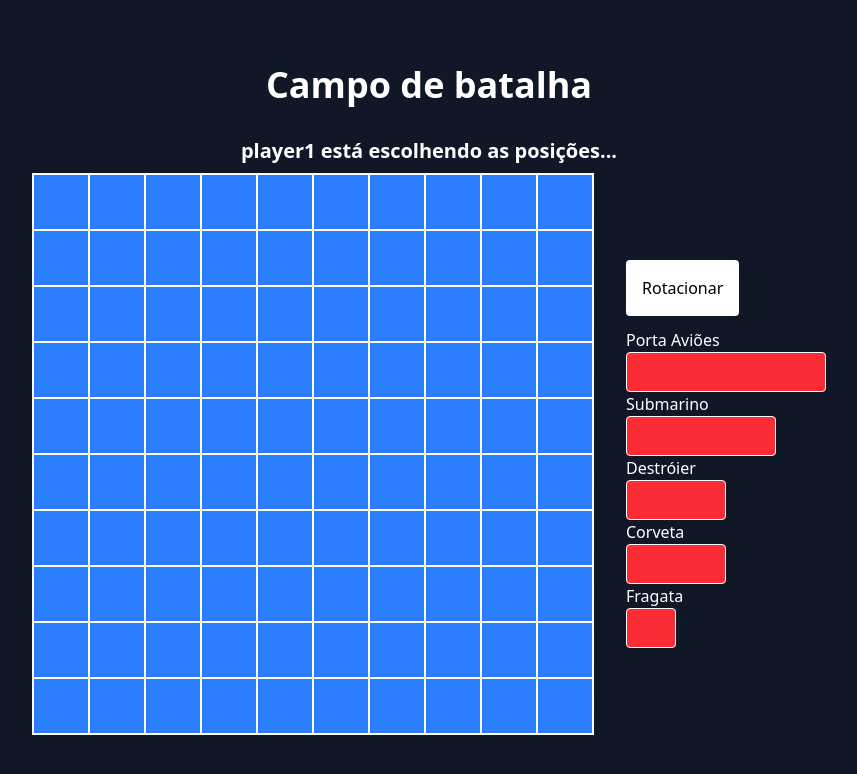
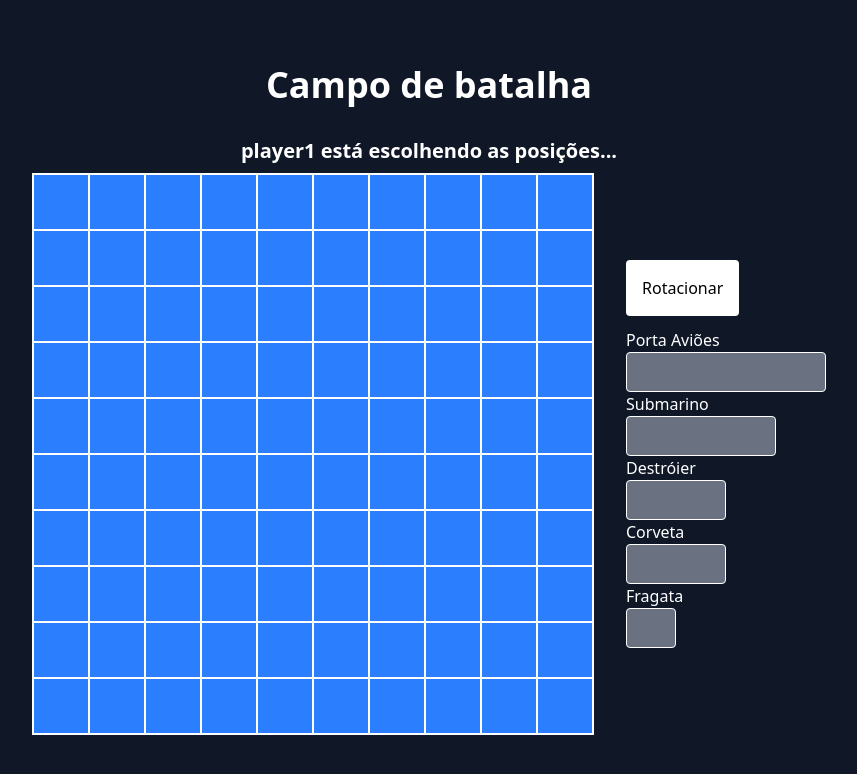
Before and after one commit to figueiredojoaopedro/battleship, a React (Vite) app: page /pages/game in a window 1280 px wide. Shown: the top 774 px of the page, without its empty margins (211-1068 px from the left). Built offline with nearby package versions, Linux system fonts and the light colour scheme.

Commit message:
game logic done

```diff
--- a/src/pages/Game/Game.tsx
+++ b/src/pages/Game/Game.tsx
@@ -1,14 +1,14 @@
 import { useState } from "react";
 
 type ShipPosition = { row: number | null; col: number | null; hit: boolean };
-type Grid = (null | boolean)[][];
+type Grid = (null | boolean | String)[][];
 type Ship = {
   name: string;
   size: number;
   positions: ShipPosition[];
   placed: boolean;
 };
-type Player = { ready: boolean; ships: Ship[]; grid: Grid };
+type Player = { ships: Ship[]; grid: Grid };
 type Players = { player1: Player; player2: Player };
 type Turn = "player1" | "player2";
 
@@ -18,72 +18,90 @@ const Game = () => {
 
   const [players, setPlayers] = useState<Players>({
     player1: {
-      ready: false,
       ships: [
         {
           name: "Porta Aviões",
           size: 4,
-          positions: Array(4).fill({ row: null, col: null, hit: false }),
+          positions: Array(4)
+            .fill(null)
+            .map(() => ({ row: null, col: null, hit: false })),
           placed: false,
         },
         {
           name: "Submarino",
           size: 3,
-          positions: Array(3).fill({ row: null, col: null, hit: false }),
+          positions: Array(3)
+            .fill(null)
+            .map(() => ({ row: null, col: null, hit: false })),
           placed: false,
         },
         {
           name: "Destróier",
           size: 2,
-          positions: Array(2).fill({ row: null, col: null, hit: false }),
+          positions: Array(2)
+            .fill(null)
+            .map(() => ({ row: null, col: null, hit: false })),
           placed: false,
         },
         {
           name: "Corveta",
           size: 2,
-          positions: Array(2).fill({ row: null, col: null, hit: false }),
+          positions: Array(2)
+            .fill(null)
+            .map(() => ({ row: null, col: null, hit: false })),
           placed: false,
         },
         {
           name: "Fragata",
           size: 1,
-          positions: Array(1).fill({ row: null, col: null, hit: false }),
+          positions: Array(1)
+            .fill(null)
+            .map(() => ({ row: null, col: null, hit: false })),
           placed: false,
         },
       ],
       grid: Array.from({ length: 10 }, () => Array(10).fill(null)), // se a pos for null, igual a vazio, se false, preenchida, mas não atingida, se true, atingida
     },
     player2: {
-      ready: false,
       ships: [
         {
           name: "Porta Aviões",
           size: 4,
-          positions: Array(4).fill({ row: null, col: null, hit: false }),
+          positions: Array(4)
+            .fill(null)
+            .map(() => ({ row: null, col: null, hit: false })),
           placed: false,
         },
         {
           name: "Submarino",
           size: 3,
-          positions: Array(3).fill({ row: null, col: null, hit: false }),
+          positions: Array(3)
+            .fill(null)
+            .map(() => ({ row: null, col: null, hit: false })),
           placed: false,
         },
         {
           name: "Destróier",
           size: 2,
-          positions: Array(2).fill({ row: null, col: null, hit: false }),
+          positions: Array(2)
+            .fill(null)
+            .map(() => ({ row: null, col: null, hit: false })),
           placed: false,
         },
         {
           name: "Corveta",
           size: 2,
-          positions: Array(2).fill({ row: null, col: null, hit: false }),
+          positions: Array(2)
+            .fill(null)
+            .map(() => ({ row: null, col: null, hit: false })),
           placed: false,
         },
         {
           name: "Fragata",
           size: 1,
-          positions: Array(1).fill({ row: null, col: null, hit: false }),
+          positions: Array(1)
+            .fill(null)
+            .map(() => ({ row: null, col: null, hit: false })),
           placed: false,
         },
       ],
@@ -126,20 +144,29 @@ const Game = () => {
     const isHorizontal: boolean = direcao === "horizontal";
     let playerGridCopy = [...players[turn].grid.map((row) => [...row])];
 
+    const currentShip = players[turn].ships.find(
+      (ship) => ship.name === shipName
+    );
+
     for (let i = 0; i < shipSize; i++) {
       const row = isHorizontal ? targetRow : targetRow + i;
       const col = isHorizontal ? targetCol + i : targetCol;
 
       if (row >= 10 || col >= 10) {
-        console.log("Posição inválida! Está fora do tabuleiro.");
+        console.error("Posição inválida! Está fora do tabuleiro.");
         setErrorMessage("Posição inválida! Está fora do tabuleiro.");
         return;
       }
 
       if (playerGridCopy[row][col] !== null) {
-        console.log("Posição inválida! Este espaço já está ocupado.");
+        console.error("Posição inválida! Este espaço já está ocupado.");
         setErrorMessage("Posição inválida! Este espaço já está ocupado.");
         return;
+      }
+
+      if (currentShip?.positions?.[i]) {
+        currentShip.positions[i].row = row;
+        currentShip.positions[i].col = col;
       }
 
       playerGridCopy[row][col] = false;
@@ -194,6 +221,7 @@ const Game = () => {
     }
 
     const opponent = turn === "player1" ? "player2" : "player1";
+
     // creating new arrays out of the states to not affect their pointers in memory
     const opponentGrid = [...players[opponent].grid.map((r) => [...r])];
     const opponentShips = [...players[opponent].ships];
@@ -214,8 +242,7 @@ const Game = () => {
       }
     }
 
-    opponentGrid[row][col] = hit ? true : false;
-
+    opponentGrid[row][col] = hit ? true : "empty";
     // checking if everyone is sunk
     const allSunk = opponentShips.every((ship) =>
       ship.positions.every((pos) => pos.hit)
@@ -223,6 +250,7 @@ const Game = () => {
 
     if (allSunk) {
       alert(`${turn.toUpperCase()} venceu o jogo!`);
+      restartGame();
     } else {
       setTurn(opponent);
     }
@@ -236,6 +264,11 @@ const Game = () => {
       },
     });
   };
+
+  const restartGame = () => {
+    window.location.reload();
+  };
+
   return (
     <div className="min-h-screen flex flex-col items-center justify-center bg-gray-900 text-white p-4">
       <div className="flex flex-col items-center mb-2">
@@ -253,36 +286,38 @@ const Game = () => {
           {!isGameStarted &&
             players[turn].grid.map((row, rowIndex) =>
               row.map((cell, colIndex) => (
-                <>
                 <div
                   key={`${rowIndex}-${colIndex}`}
                   onDragOver={(event) => event.preventDefault()}
-                    onDrop={(event) =>
-                      handleShipDrop(event, rowIndex, colIndex)
-                    }
+                  onDrop={(event) => handleShipDrop(event, rowIndex, colIndex)}
                   style={{
                     backgroundColor:
-                        cell !== null ? "gray" : cell === true ? "red" : "",
+                      cell === false ? "gray" : cell === true ? "red" : "",
                   }}
                   className="w-14 h-14 bg-blue-500 border border-white hover:bg-blue-400 cursor-pointer"
                 />
-                </>
               ))
             )}
           {isGameStarted &&
             players[turn === "player1" ? "player2" : "player1"].grid.map(
               (row, rowIndex) =>
-                row.map((cell, colIndex) => (
+                row.map((cell, colIndex) => {
+                  return (
                     <div
                       key={`${rowIndex}-${colIndex}`}
                       onClick={() => handleAttack(rowIndex, colIndex)}
                       style={{
                         backgroundColor:
-                        cell !== null ? "gray" : cell === true ? "red" : "",
+                          cell === true
+                            ? "red"
+                            : cell === "empty"
+                            ? "black"
+                            : undefined,
                       }}
                       className="w-14 h-14 bg-blue-500 border border-white hover:bg-blue-400 cursor-pointer"
                     />
-                ))
+                  );
+                })
             )}
         </div>
         <div className="flex flex-col gap-3 ml-8">
@@ -302,7 +337,7 @@ const Game = () => {
                 players?.[turn]?.ships?.map((ship, index) => {
                   const isHorizontal = direcao === "horizontal";
                   return (
-                    <>
+                    <span key={index + "spanShips"}>
                       {!ship.placed && (
                         <div key={index}>
                           <h4>{ship.name}</h4>
@@ -320,12 +355,12 @@ const Game = () => {
                                 display: "flex",
                                 flexDirection: "row",
                               }}
-                              className={`border-1 border-white rounded-sm cursor-grab bg-red-500`}
+                              className={`border-1 border-white rounded-sm cursor-grab bg-gray-500`}
                             ></div>
                           </div>
                         </div>
                       )}
-                    </>
+                    </span>
                   );
                 })}
             </div>
```
Lines whose indentation alone changed are shown as unchanged.
